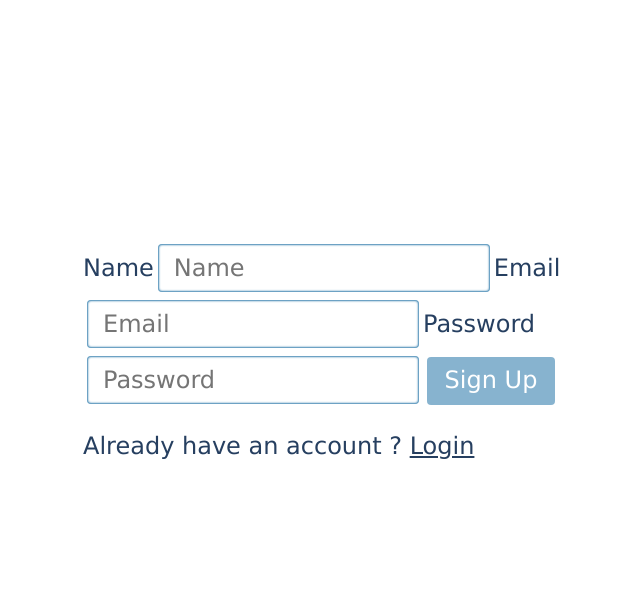
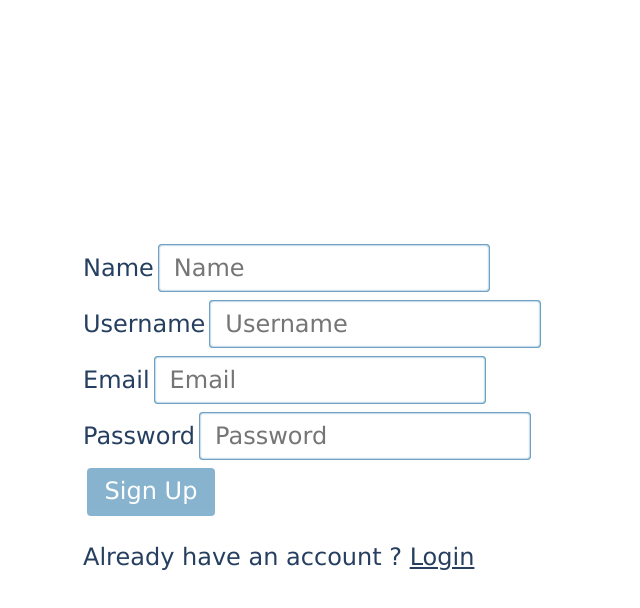
Before and after one commit to Skylands-Developers/dream-engine, a React (Vite) app: page /login in a window 1280 px wide. Both pictures are taken after a click on the element "Sign Up". Shown: the top 608 px of the page, without its empty margins (237-877 px from the left). Built offline with nearby package versions, Linux system fonts and the light colour scheme.

Commit message:
Navigate when new session is created

```diff
--- a/src/App.tsx
+++ b/src/App.tsx
@@ -1,4 +1,4 @@
-import { BrowserRouter, Routes, Route, Navigate } from 'react-router-dom';
+import { BrowserRouter, Routes, Route } from 'react-router-dom';
 import { AuthProvider } from './components/auth/AuthProvider';
 import { RequireAuth } from './components/auth/RequireAuth';
 import { Home } from './components/home/Home';
--- a/src/components/Layout.tsx
+++ b/src/components/Layout.tsx
@@ -1,20 +1,23 @@
 import { useNavigate } from 'react-router-dom';
 import { Home } from './home/Home';
 import { useAuth } from '../hooks/useAuth';
+import { useEffect, useLayoutEffect } from 'react';
 
 export function Layout() {
 	const auth = useAuth();
 	const navigate = useNavigate();
+
+	useEffect(() => {
+		if (!auth || !auth.user) {
+			navigate('/login');
+		}
+	}, [auth.user]);
+	if (!auth || !auth.user) {
+		return <></>;
+	}
 	return (
 		<div className='mainLayout'>
-			{auth && auth.user ? (
-				<Home />
-			) : (
-				<div className='authChoices'>
-					<button onClick={() => navigate('/login')}>Login</button>
-					<button onClick={() => navigate('/register')}>Register</button>
-				</div>
-			)}
+			<Home />
 		</div>
 	);
 }
--- a/src/components/home/Home.tsx
+++ b/src/components/home/Home.tsx
@@ -3,6 +3,8 @@ import { useNavigate } from 'react-router-dom';
 import { API } from '../../api/api';
 import { useAuth } from '../../hooks/useAuth';
 import { FetchState } from '../../types/FetchState';
+import './home.scss';
+
 export function Home(): JSX.Element {
 	const auth = useAuth();
 	const navigate = useNavigate();
@@ -49,12 +51,15 @@ export function Home(): JSX.Element {
 				</>
 			)}
 			<button
+				className='secondary'
 				onClick={() => {
 					navigate('/dream');
 				}}>
 				Just Dream Anything
 			</button>
-			<button onClick={handleLogout}>Log Out</button>
+			<button className='danger' onClick={handleLogout}>
+				Log Out
+			</button>
 		</div>
 	);
 }
--- a/src/components/home/home.scss
+++ b/src/components/home/home.scss
@@ -1,4 +1,19 @@
 @import '../../colors';
 
 .home {
+	height: 100vh;
+	width: 50vw;
+	position: absolute;
+	top: 30vh;
+	left: 25vw;
+	display: flex;
+	flex-direction: row;
+	flex-flow: column;
 }
+
+@media screen and (max-width: 600px) {
+	.home {
+		width: 75vw;
+		left: 12.5vw;
+	}
+}
--- a/src/components/login/Login.tsx
+++ b/src/components/login/Login.tsx
@@ -1,4 +1,5 @@
 import { SyntheticEvent, useState } from 'react';
+import { useNavigate } from 'react-router-dom';
 import { API } from '../../api/api';
 import { useAuth } from '../../hooks/useAuth';
 import { FetchState } from '../../types/FetchState';
@@ -7,6 +8,7 @@ import { SignUp } from './SignUp';
 
 export function Login(): JSX.Element {
 	const auth = useAuth();
+	const navigate = useNavigate();
 	const [email, setEmail] = useState<string>('');
 	const [password, setPassword] = useState<string>('');
 	const [register, setRegister] = useState<boolean>(false);
@@ -18,6 +20,7 @@ export function Login(): JSX.Element {
 			API.createSession(email, password).then((_session) => {
 				API.getAccount().then((data) => {
 					auth.dispatch({ type: FetchState.SUCCESS, payload: data });
+					navigate('/');
 				});
 			});
 		} catch (e) {
@@ -32,6 +35,7 @@ export function Login(): JSX.Element {
 	return (
 		<div className='login'>
 			<form onSubmit={handleLogin}>
+				<div>
 					<label htmlFor='email'>Email</label>
 					<input
 						id='email'
@@ -43,6 +47,8 @@ export function Login(): JSX.Element {
 							setEmail(e.target.value);
 						}}
 					/>
+				</div>
+				<div>
 					<label htmlFor='password'>Password</label>
 					<input
 						id='password'
@@ -54,6 +60,7 @@ export function Login(): JSX.Element {
 							setPassword(e.target.value);
 						}}
 					/>
+				</div>
 				<button disabled={!email || !password} type='submit'>
 					Log In
 				</button>
--- a/src/components/login/SignUp.tsx
+++ b/src/components/login/SignUp.tsx
@@ -1,5 +1,6 @@
 import { Models } from 'appwrite';
 import { Dispatch, SetStateAction, SyntheticEvent, useState } from 'react';
+import { useNavigate } from 'react-router-dom';
 import { API } from '../../api/api';
 import { Action } from '../../types/Action';
 import { FetchState } from '../../types/FetchState';
@@ -10,8 +11,10 @@ export type SignUpProps = {
 };
 export function SignUp(props: SignUpProps): JSX.Element {
 	const { setRegister, dispatch } = props;
+	const navigate = useNavigate();
 
 	const [name, setName] = useState<string>('');
+	const [username, setUsername] = useState<string>('');
 	const [email, setEmail] = useState<string>('');
 	const [password, setPassword] = useState<string>('');
 
@@ -19,10 +22,10 @@ export function SignUp(props: SignUpProps): JSX.Element {
 		e.preventDefault();
 		dispatch({ type: FetchState.INIT });
 		try {
-			API.createAccount(email, password, name).then((user) => {
+			API.createAccount(username, email, password, name).then((user) => {
 				API.createSession(email, password).then((_session) => {
 					dispatch({ type: FetchState.SUCCESS, payload: user });
-					// navigate('/', { state: from });
+					navigate('/');
 				});
 			});
 		} catch (e) {
@@ -33,6 +36,7 @@ export function SignUp(props: SignUpProps): JSX.Element {
 	return (
 		<div className='login'>
 			<form onSubmit={handleSignup}>
+				<div>
 					<label htmlFor='name'>Name</label>
 					<input
 						id='name'
@@ -44,6 +48,21 @@ export function SignUp(props: SignUpProps): JSX.Element {
 							setName(e.target.value);
 						}}
 					/>
+				</div>
+				<div>
+					<label htmlFor='username'>Username</label>
+					<input
+						id='username'
+						name='username'
+						type='text'
+						placeholder='Username'
+						value={username}
+						onChange={(e) => {
+							setUsername(e.target.value);
+						}}
+					/>
+				</div>
+				<div>
 					<label htmlFor='email'>Email</label>
 					<input
 						id='email'
@@ -55,6 +74,8 @@ export function SignUp(props: SignUpProps): JSX.Element {
 							setEmail(e.target.value);
 						}}
 					/>
+				</div>
+				<div>
 					<label htmlFor='password'>Password</label>
 					<input
 						id='password'
@@ -66,6 +87,7 @@ export function SignUp(props: SignUpProps): JSX.Element {
 							setPassword(e.target.value);
 						}}
 					/>
+				</div>
 				<button disabled={!name || !email || !password} type='submit'>
 					Sign Up
 				</button>
```
Lines whose indentation alone changed are shown as unchanged.
